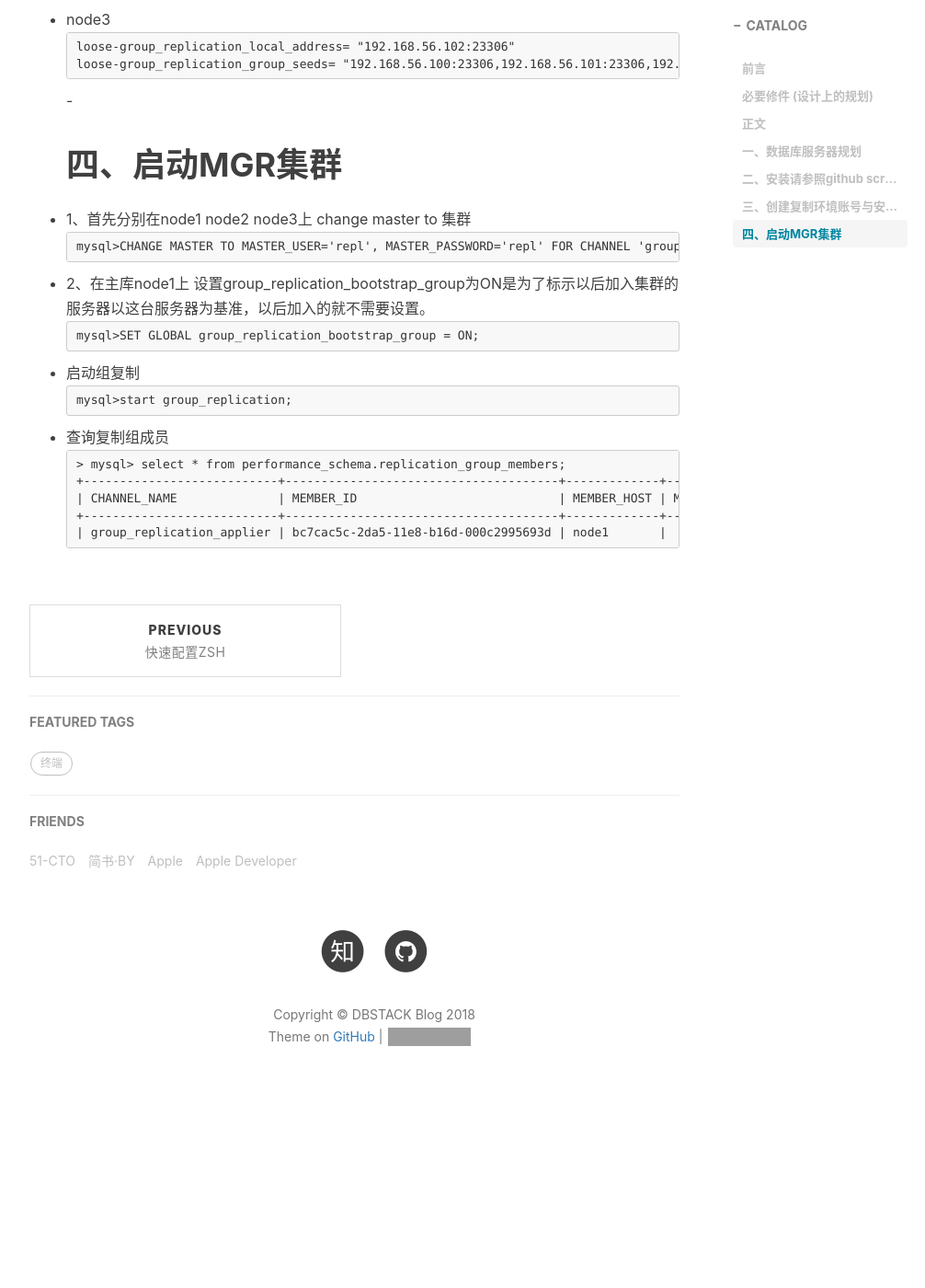
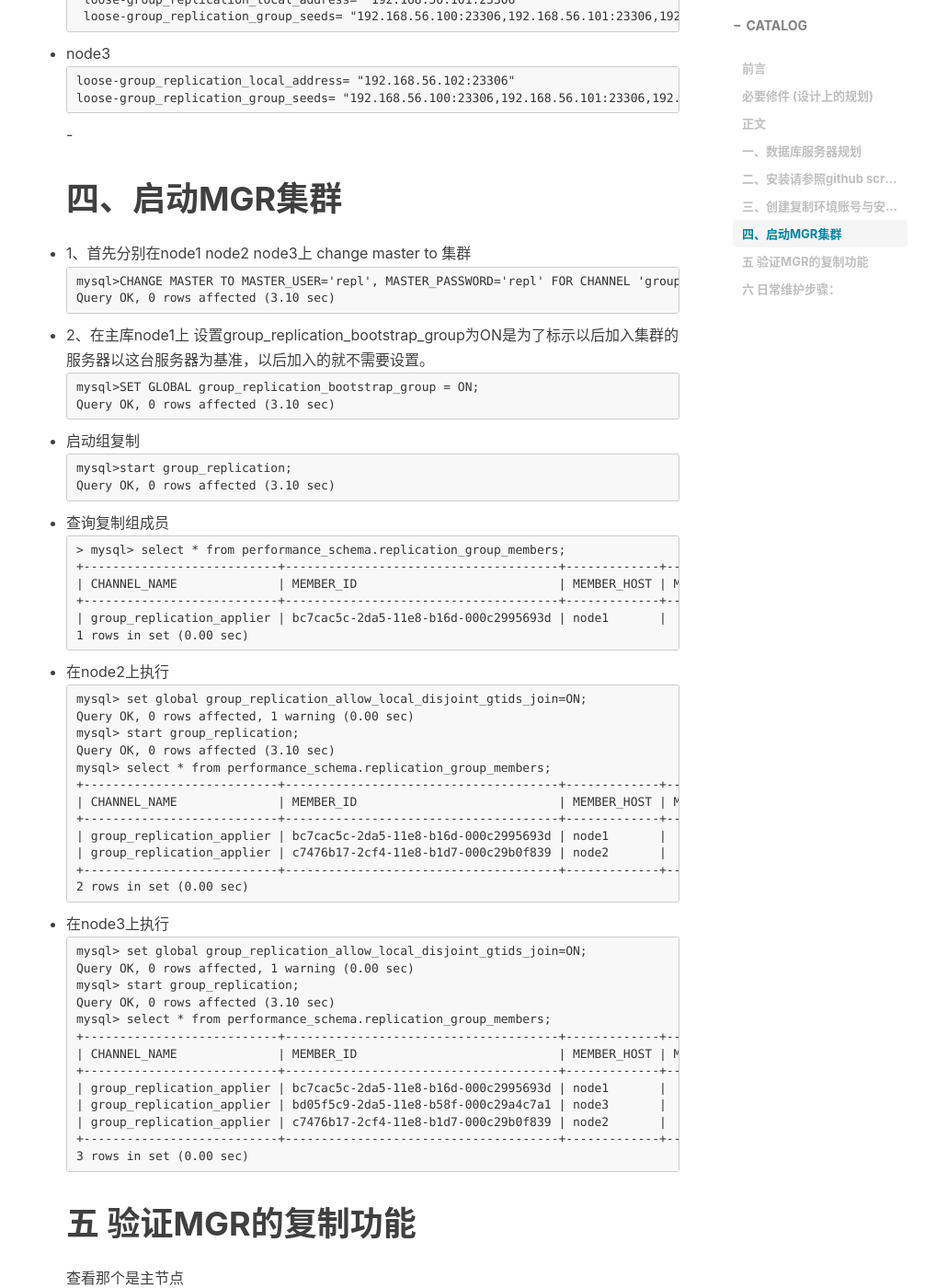
Before and after one commit to weiyanwei412/weiyanwei412.github.io, a Jekyll site: the page built from _posts/2018-03-20-MySQL(MGR).md, in a window 1280 px wide and 1400 px high, scrolled down 2329 px. Shown: the whole window at 92% size, without its empty margins (233-1239 px from the left). Built offline with Jekyll 4.4.1, drawn with Linux system fonts in a browser that asks for light colours; nearby versions of some CDN libraries; comment, search, counter and statistics services are not loaded; before the commit the page ends 3560 px from its top, so only the background shows below that; some of the changed text lies outside the part shown; grey boxes are pictures that could not be loaded.

Commit message:
Update 2018-03-20-MySQL(MGR).md

`````diff
--- a/_posts/2018-03-20-MySQL(MGR).md
+++ b/_posts/2018-03-20-MySQL(MGR).md
@@ -49,10 +49,12 @@
 - 1、 在三台MySQL节点上创建复制账号;
 ```
 mysql>GRANT REPLICATION SLAVE ON *.* TO 'repl'@'192.168.56.%' IDENTIFIED BY 'repl';
+Query OK, 0 rows affected (3.10 sec)
 ```
 - 2、安装MGR插件(三个节点分别执行)
 ```
 mysql>INSTALL PLUGIN group_replication SONAME 'group_replication.so';
+Query OK, 0 rows affected (3.10 sec)
 ```
 - 主要配置文件
 - node1
@@ -75,15 +77,18 @@
 - 1、首先分别在node1  node2 node3上 change master to 集群
 ```
 mysql>CHANGE MASTER TO MASTER_USER='repl', MASTER_PASSWORD='repl' FOR CHANNEL 'group_replication_recovery';
+Query OK, 0 rows affected (3.10 sec)
 ```
 - 2、在主库node1上
 设置group_replication_bootstrap_group为ON是为了标示以后加入集群的服务器以这台服务器为基准，以后加入的就不需要设置。
 ```
 mysql>SET GLOBAL group_replication_bootstrap_group = ON;
+Query OK, 0 rows affected (3.10 sec)
 ```
 - 启动组复制
 ```
 mysql>start group_replication;
+Query OK, 0 rows affected (3.10 sec)
 ```
 - 查询复制组成员
 ```
@@ -92,4 +97,98 @@
 | CHANNEL_NAME              | MEMBER_ID                            | MEMBER_HOST | MEMBER_PORT | MEMBER_STATE |
 +---------------------------+--------------------------------------+-------------+-------------+--------------+
 | group_replication_applier | bc7cac5c-2da5-11e8-b16d-000c2995693d | node1       |        3306 | ONLINE       |
+1 rows in set (0.00 sec)
 ```
+- 在node2上执行
+````
+mysql> set global group_replication_allow_local_disjoint_gtids_join=ON;
+Query OK, 0 rows affected, 1 warning (0.00 sec)
+mysql> start group_replication;
+Query OK, 0 rows affected (3.10 sec)
+mysql> select * from performance_schema.replication_group_members;
++---------------------------+--------------------------------------+-------------+-------------+--------------+
+| CHANNEL_NAME              | MEMBER_ID                            | MEMBER_HOST | MEMBER_PORT | MEMBER_STATE |
++---------------------------+--------------------------------------+-------------+-------------+--------------+
+| group_replication_applier | bc7cac5c-2da5-11e8-b16d-000c2995693d | node1       |        3306 | ONLINE       |
+| group_replication_applier | c7476b17-2cf4-11e8-b1d7-000c29b0f839 | node2       |        3306 | ONLINE       |
++---------------------------+--------------------------------------+-------------+-------------+--------------+
+2 rows in set (0.00 sec)
+````
+- 在node3上执行
+````
+mysql> set global group_replication_allow_local_disjoint_gtids_join=ON;
+Query OK, 0 rows affected, 1 warning (0.00 sec)
+mysql> start group_replication;
+Query OK, 0 rows affected (3.10 sec)
+mysql> select * from performance_schema.replication_group_members;
++---------------------------+--------------------------------------+-------------+-------------+--------------+
+| CHANNEL_NAME              | MEMBER_ID                            | MEMBER_HOST | MEMBER_PORT | MEMBER_STATE |
++---------------------------+--------------------------------------+-------------+-------------+--------------+
+| group_replication_applier | bc7cac5c-2da5-11e8-b16d-000c2995693d | node1       |        3306 | ONLINE       |
+| group_replication_applier | bd05f5c9-2da5-11e8-b58f-000c29a4c7a1 | node3       |        3306 | ONLINE       |
+| group_replication_applier | c7476b17-2cf4-11e8-b1d7-000c29b0f839 | node2       |        3306 | ONLINE       |
++---------------------------+--------------------------------------+-------------+-------------+--------------+
+3 rows in set (0.00 sec)
+````
+# 五 验证MGR的复制功能
+查看那个是主节点
+````
+mysql> select variable_value from performance_schema.global_status where variable_name="group_replication_primary_member";
++--------------------------------------+
+| variable_value                       |
++--------------------------------------+
+| bc7cac5c-2da5-11e8-b16d-000c2995693d |
++--------------------------------------+
+````
+在master上插入测试数据
+在master库mgr1上建立测试库test，测试表t1，录入一条数据
+````
+mysql> create database test;
+Query OK, 1 row affected (0.00 sec)
+mysql>use test;
+Database changed
+mysql> create table test.t1(id int,cn varchar(32));
+Query OK, 0 rows affected (0.02 sec)
+mysql> insert into t1(id,cn)values(1,'a');
+ERROR 3098 (HY000): The table does notcomply with the requirements by an external plugin.
+-- # 这里原因是group_replaction环境下面，表必须有主键不然不允许往里insert值。所以修改表t1，将id字段设置程主键即可。
+mysql> alter table t1 add primary key(id);
+mysql> insert into t1(id,cn)values(1,'a');
+````
+去node2/node3上可以看到数据已经同步过去
+````
+mysql> select * from mgr1.t1;
++----+------+
+| id | cn  |
++----+------+
+|  1| a    |
++----+------+
+1 row in set (0.00 sec)
+````
+
+然后在node2/node3上执行inert操作，则拒绝，因为node2、node33为readonly
+````
+mysql> insert into t1 select 2,'b';
+ERROR 1290 (HY000): The MySQL server isrunning with the --super-read-only option so it cannot execute this statement
+1 row in set (0.06 sec)
+````
+
+# 六 日常维护步骤：
+
+1、如果从库某一节点关闭
+````
+mysql>stop group_replication;
+````
+2、如果所有的库都关闭后，第一个库作为主库首先执行
+````
+mysql>set global group_replication_bootstrap_group=ON;
+mysql>start group_replication;
+````
+剩下的库直接执行即可！
+````
+mysql>start group_replication;
+````
+3、如果主库故障，会自动从两个从库选出一个主库，主库启动后再次执行如下命令后会变成从库
+````
+mysql>start group_replication;
+````
`````
